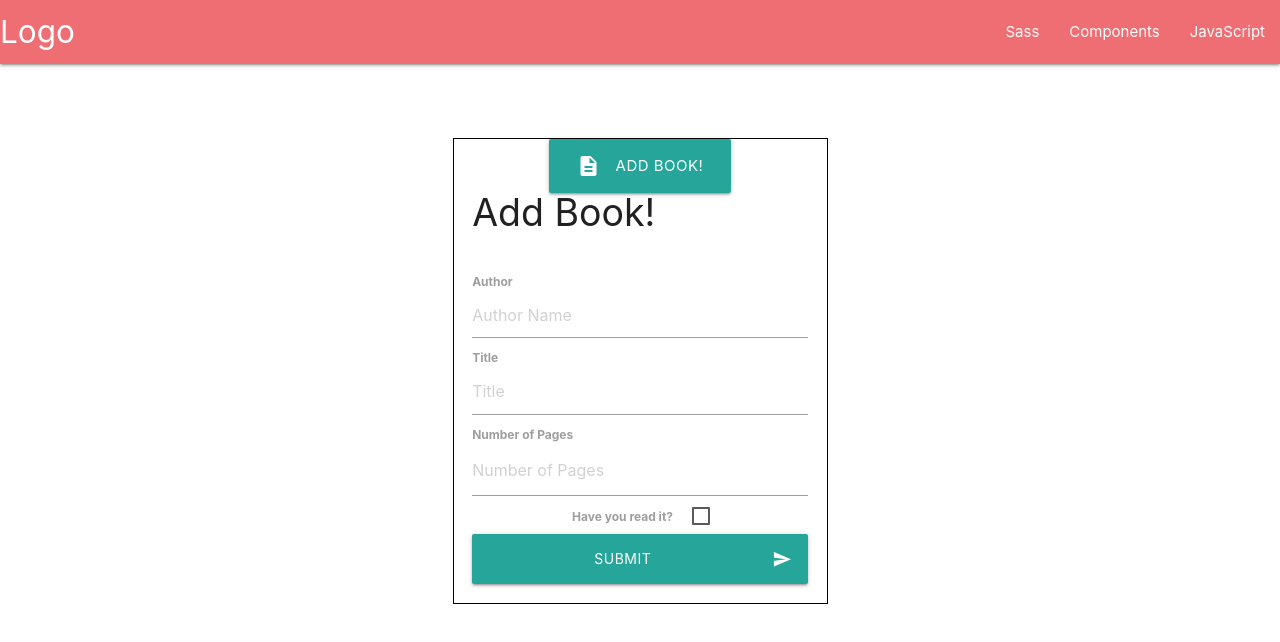
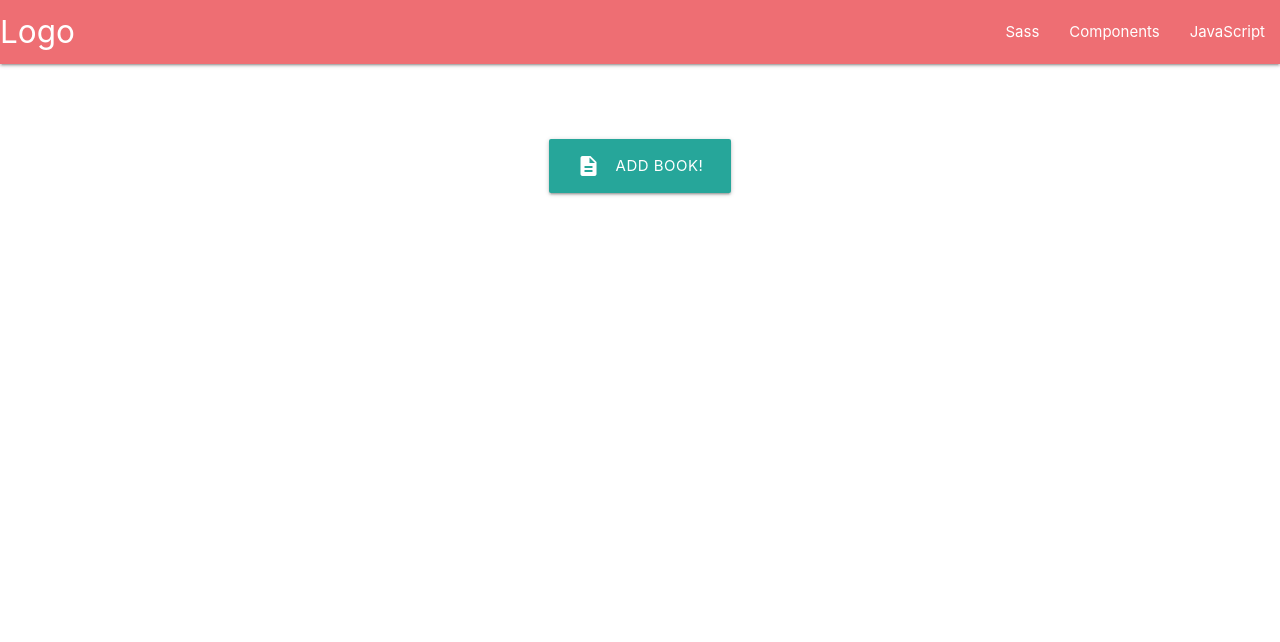
Before and after one commit to AndrewLin95/library, a plain HTML site: page index.html in a window 1280 px wide. Drawn offline with nearby package versions, Linux system fonts and the light colour scheme.

Commit message:
general formatting

```diff
--- a/index.html
+++ b/index.html
@@ -24,10 +24,11 @@
       </nav>
 
     <div id = 'bottom'>
-        <button class="waves-effect waves-light btn-large"> <i class="material-icons left">description</i> Add Book! </button>
+        <button class="waves-effect waves-light btn-large" id = 'addBookBtn'> <i class="material-icons left">description</i> Add Book! </button>
 
         <div id="popUpForm">
             <form action="/action_page.php" class="formContainer">
+                <label id="cancelBtnLbl"> <button class="waves-effect waves-light btn" id ='cancelBtn'>Cancel <i class="material-icons right">close</i></button></label>
                 <div id="popUpTitle">Add Book!</div>
 
                 <label class = 'label'>Author</label>
@@ -44,10 +45,8 @@
                     <label><input type="checkbox" /><span></span></label>
                 </div>
 
-                <label class="submitBtn">
-                <button class="btn waves-effect waves-light" type="submit" name="action" style="width: 90%; height:50px">Submit
-                    <i class="material-icons right">send</i>
-                </button>
+                <label id="submitBtn">
+                <button class="btn waves-effect waves-light" type="submit" name="action" style="width: 90%; height:50px">Submit<i class="material-icons right">send</i></button>
                 </label>
             </form>
         </div>
--- a/style.css
+++ b/style.css
@@ -12,7 +12,7 @@ body{
 }
 
 #popUpForm{
-    position: relative;
+    display:none;
     bottom: 5.7em;
     border: solid black 1px;
     width: 25em;
@@ -32,6 +32,13 @@ body{
     font-size: 2.5em;
 }
 
+#cancelBtnLbl{
+    display:flex;
+    justify-content: flex-end;
+    margin-top: 5%;
+    margin-right: 5%;
+}
+
 .label{
     font-weight: bold;
 }
@@ -41,7 +48,7 @@ body{
     justify-content: center;
 }
 
-.submitBtn{
+#submitBtn{
     display:flex;
     justify-content: center;
     margin-bottom: 5%;
```
